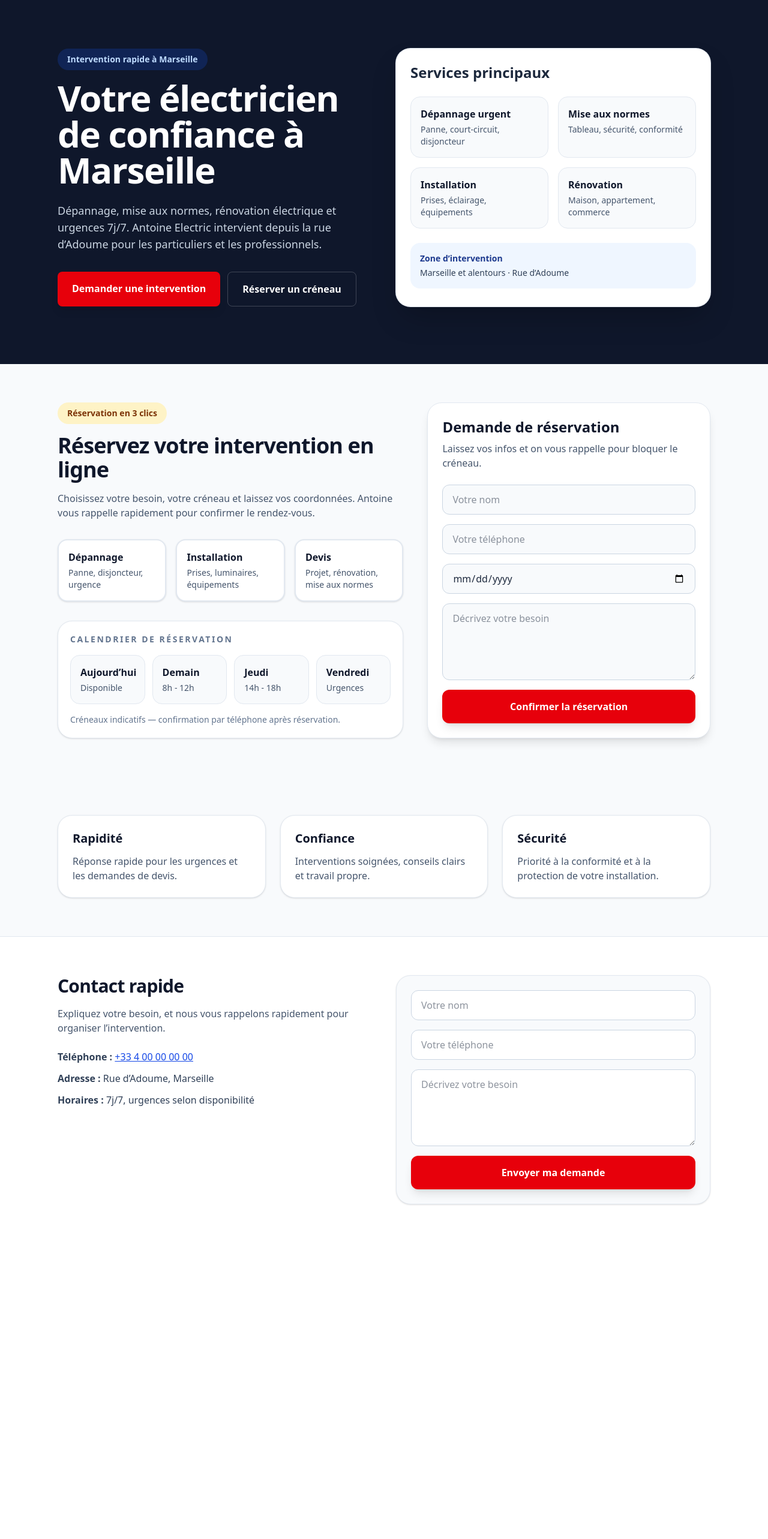
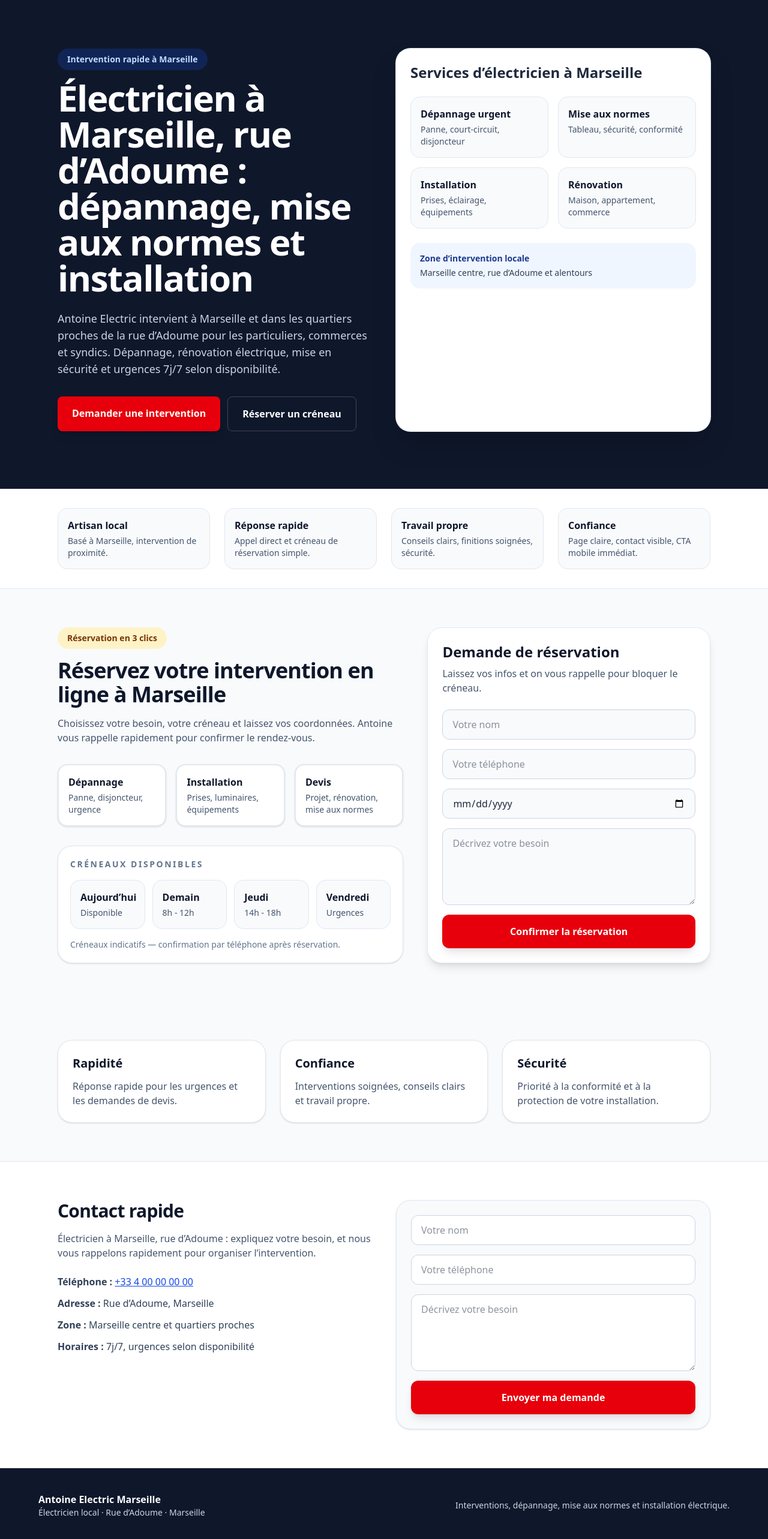
Before and after one commit to Antoinecarle/platform-antoine-electric-marseille, a Next.js app: page / in a window 1280 px wide. Shown: the part 84-2650 px from the top of the page at 60% size. Before the commit the page ends 2156 px from the top, so only its background shows below. Built offline with nearby package versions, Linux system fonts and the light colour scheme.

Commit message:
feat: deploy Antoine Electric Marseille (7 files)

```diff
--- a/src/app/page.tsx
+++ b/src/app/page.tsx
@@ -26,12 +26,11 @@ export default function Home() {
               Intervention rapide à Marseille
             </span>
             <h1 className="text-4xl font-extrabold tracking-tight sm:text-5xl lg:text-6xl">
-              Votre électricien de confiance à Marseille
+              Électricien à Marseille, rue d’Adoume : dépannage, mise aux normes et installation
             </h1>
             <p className="mt-6 max-w-xl text-lg text-slate-300">
-              Dépannage, mise aux normes, rénovation électrique et urgences 7j/7.
-              Antoine Electric intervient depuis la rue d’Adoume pour les particuliers
-              et les professionnels.
+              Antoine Electric intervient à Marseille et dans les quartiers proches de la rue d’Adoume pour les particuliers, commerces et syndics.
+              Dépannage, rénovation électrique, mise en sécurité et urgences 7j/7 selon disponibilité.
             </p>
             <div className="mt-8 flex flex-col gap-3 sm:flex-row">
               <a
@@ -50,7 +49,7 @@ export default function Home() {
           </div>
 
           <div className="rounded-3xl bg-white p-6 text-slate-800 shadow-2xl ring-1 ring-slate-200">
-            <h2 className="text-2xl font-bold">Services principaux</h2>
+            <h2 className="text-2xl font-bold">Services d’électricien à Marseille</h2>
             <div className="mt-6 grid gap-4 sm:grid-cols-2">
               {[
                 ["Dépannage urgent", "Panne, court-circuit, disjoncteur"],
@@ -65,10 +64,26 @@ export default function Home() {
               ))}
             </div>
             <div className="mt-6 rounded-2xl bg-blue-50 p-4 text-sm text-slate-700">
-              <p className="font-semibold text-blue-900">Zone d’intervention</p>
-              <p className="mt-1">Marseille et alentours · Rue d’Adoume</p>
+              <p className="font-semibold text-blue-900">Zone d’intervention locale</p>
+              <p className="mt-1">Marseille centre, rue d’Adoume et alentours</p>
             </div>
           </div>
+        </div>
+      </section>
+
+      <section className="border-b border-slate-200 bg-white">
+        <div className="mx-auto grid max-w-6xl gap-6 px-4 py-8 sm:px-6 lg:grid-cols-4 lg:px-8">
+          {[
+            ["Artisan local", "Basé à Marseille, intervention de proximité."],
+            ["Réponse rapide", "Appel direct et créneau de réservation simple."],
+            ["Travail propre", "Conseils clairs, finitions soignées, sécurité."],
+            ["Confiance", "Page claire, contact visible, CTA mobile immédiat."],
+          ].map(([title, desc]) => (
+            <article key={title} className="rounded-2xl border border-slate-200 bg-slate-50 p-4">
+              <h3 className="font-semibold text-slate-900">{title}</h3>
+              <p className="mt-1 text-sm text-slate-600">{desc}</p>
+            </article>
+          ))}
         </div>
       </section>
 
@@ -79,11 +94,10 @@ export default function Home() {
               Réservation en 3 clics
             </span>
             <h2 className="mt-4 text-3xl font-extrabold tracking-tight text-slate-900 sm:text-4xl">
-              Réservez votre intervention en ligne
+              Réservez votre intervention en ligne à Marseille
             </h2>
             <p className="mt-4 max-w-2xl text-slate-600">
-              Choisissez votre besoin, votre créneau et laissez vos coordonnées. Antoine
-              vous rappelle rapidement pour confirmer le rendez-vous.
+              Choisissez votre besoin, votre créneau et laissez vos coordonnées. Antoine vous rappelle rapidement pour confirmer le rendez-vous.
             </p>
 
             <div className="mt-8 grid gap-4 sm:grid-cols-3">
@@ -105,7 +119,7 @@ export default function Home() {
 
             <div className="mt-8 rounded-3xl border border-slate-200 bg-white p-5 shadow-sm">
               <p className="text-sm font-semibold uppercase tracking-[0.18em] text-slate-500">
-                Calendrier de réservation
+                Créneaux disponibles
               </p>
               <div className="mt-4 grid gap-3 sm:grid-cols-2 lg:grid-cols-4">
                 {[
@@ -170,12 +184,12 @@ export default function Home() {
               Contact rapide
             </h2>
             <p className="mt-4 text-slate-600">
-              Expliquez votre besoin, et nous vous rappelons rapidement pour organiser
-              l’intervention.
+              Électricien à Marseille, rue d’Adoume : expliquez votre besoin, et nous vous rappelons rapidement pour organiser l’intervention.
             </p>
             <div className="mt-6 space-y-3 text-slate-700">
               <p><span className="font-semibold">Téléphone :</span> <a className="text-blue-700 underline" href="tel:+33400000000">+33 4 00 00 00 00</a></p>
               <p><span className="font-semibold">Adresse :</span> Rue d’Adoume, Marseille</p>
+              <p><span className="font-semibold">Zone :</span> Marseille centre et quartiers proches</p>
               <p><span className="font-semibold">Horaires :</span> 7j/7, urgences selon disponibilité</p>
             </div>
           </div>
@@ -193,6 +207,16 @@ export default function Home() {
         </div>
       </section>
 
+      <footer className="border-t border-slate-200 bg-slate-900 px-4 py-10 text-slate-300">
+        <div className="mx-auto flex max-w-6xl flex-col gap-4 sm:flex-row sm:items-center sm:justify-between">
+          <div>
+            <p className="font-semibold text-white">Antoine Electric Marseille</p>
+            <p className="text-sm">Électricien local · Rue d’Adoume · Marseille</p>
+          </div>
+          <p className="text-sm">Interventions, dépannage, mise aux normes et installation électrique.</p>
+        </div>
+      </footer>
+
       <a
         href="tel:+33400000000"
         className="fixed bottom-5 right-5 z-50 rounded-full bg-red-600 px-5 py-4 font-bold text-white shadow-2xl transition hover:bg-red-700 md:hidden"
```
